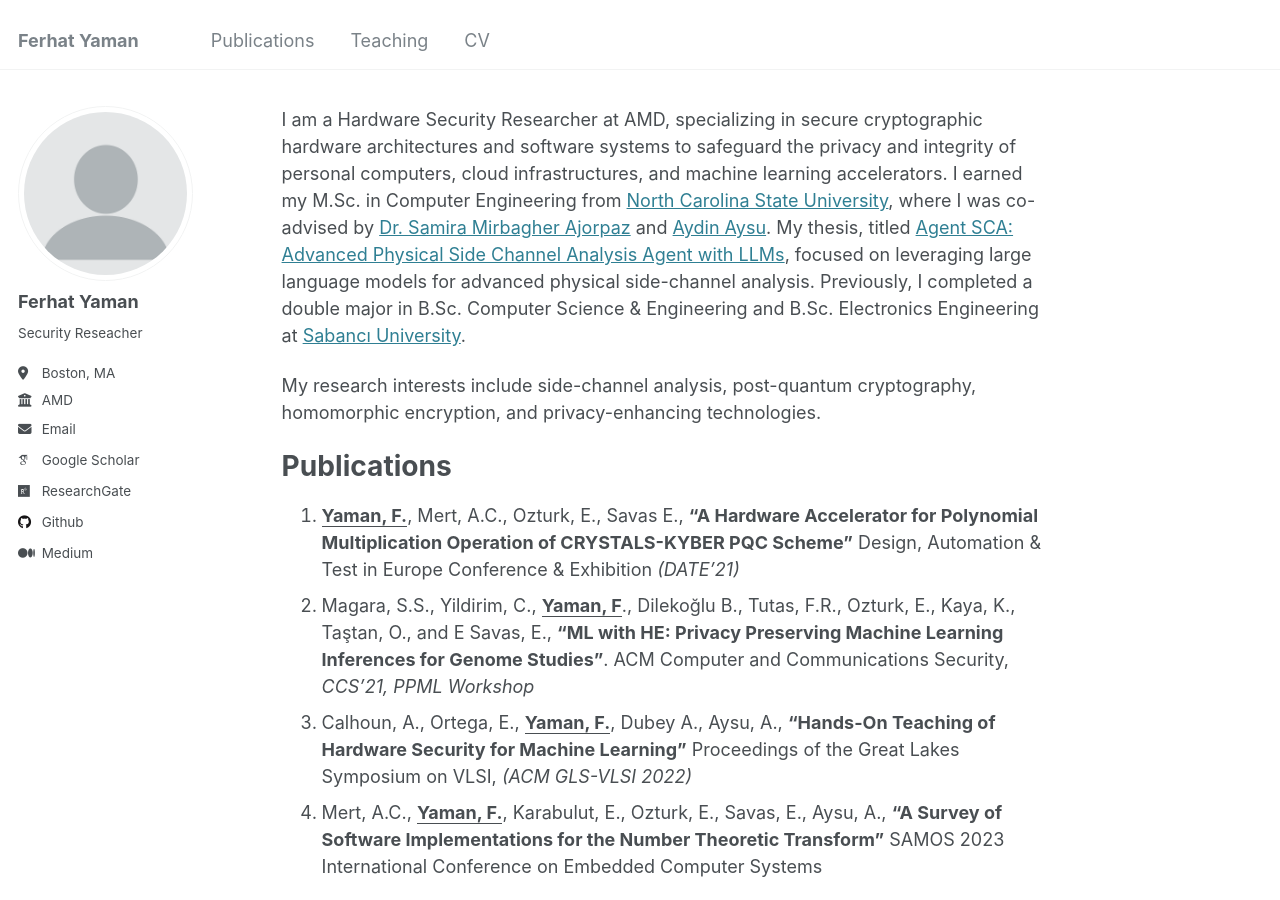
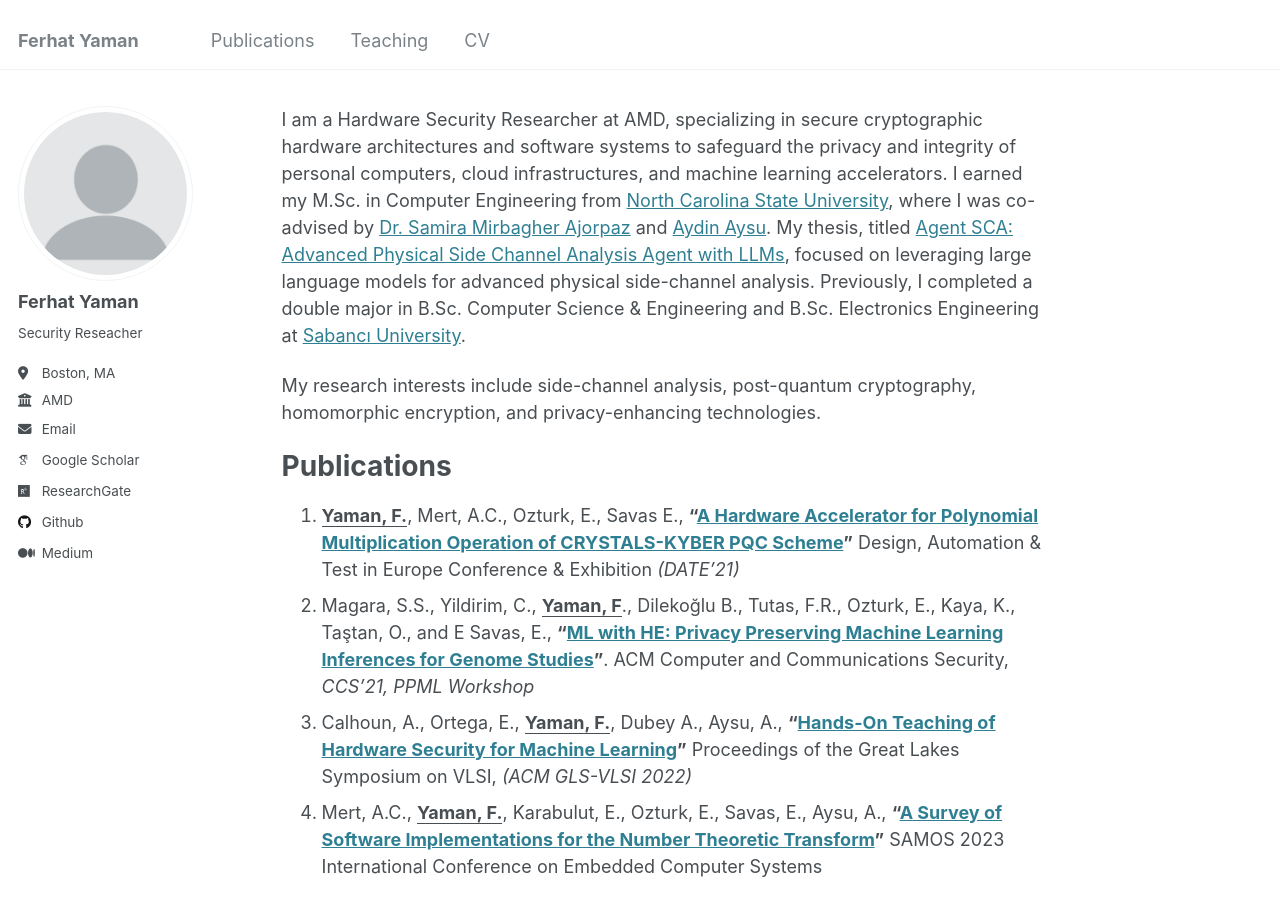
Before and after one commit to ferhatyaman/ferhatyaman.github.io, a Jekyll site: the page built from _pages/about.md, in a window 1280 px wide and 900 px high. Built offline with Jekyll 4.4.1, drawn with Linux system fonts in a browser that asks for light colours; some web fonts are replaced; part of the change alters nothing that is shown.

```diff
--- a/_pages/about.md
+++ b/_pages/about.md
@@ -13,10 +13,10 @@ My research interests include side-channel analysis, post-quantum cryptography,
 
 Publications
 ======
-1. **<ins>Yaman, F.</ins>**, Mert, A.C., Ozturk, E., Savas E., **“A Hardware Accelerator for Polynomial Multiplication Operation of CRYSTALS-KYBER PQC Scheme”** Design, Automation & Test in Europe Conference & Exhibition *(DATE’21)*
-2. Magara, S.S., Yildirim, C., **<ins>Yaman, F</ins>**., Dilekoğlu B., Tutas, F.R., Ozturk, E., Kaya, K., Taştan, O.,  and E Savas, E., **“ML with HE: Privacy Preserving Machine Learning Inferences for Genome Studies”**. ACM Computer and Communications Security, *CCS’21, PPML Workshop*
-3. Calhoun, A., Ortega, E., **<ins>Yaman, F.</ins>**, Dubey A., Aysu, A., **“Hands-On Teaching of Hardware Security for Machine Learning”** Proceedings of the Great Lakes Symposium on VLSI, *(ACM GLS-VLSI 2022)*
-4. Mert, A.C., **<ins>Yaman, F.</ins>**, Karabulut, E., Ozturk, E., Savas, E., Aysu, A., **“A Survey of Software Implementations for the Number Theoretic Transform”** SAMOS 2023 International Conference on Embedded Computer Systems
+1. **<ins>Yaman, F.</ins>**, Mert, A.C., Ozturk, E., Savas E., **“[A Hardware Accelerator for Polynomial Multiplication Operation of CRYSTALS-KYBER PQC Scheme](https://eprint.iacr.org/2021/485.pdf)”** Design, Automation & Test in Europe Conference & Exhibition *(DATE’21)*
+2. Magara, S.S., Yildirim, C., **<ins>Yaman, F</ins>**., Dilekoğlu B., Tutas, F.R., Ozturk, E., Kaya, K., Taştan, O.,  and E Savas, E., **“[ML with HE: Privacy Preserving Machine Learning Inferences for Genome Studies](https://arxiv.org/pdf/2110.11446)”**. ACM Computer and Communications Security, *CCS’21, PPML Workshop*
+3. Calhoun, A., Ortega, E., **<ins>Yaman, F.</ins>**, Dubey A., Aysu, A., **“[Hands-On Teaching of Hardware Security for Machine Learning](https://dl.acm.org/doi/pdf/10.1145/3526241.3530828)”** Proceedings of the Great Lakes Symposium on VLSI, *(ACM GLS-VLSI 2022)*
+4. Mert, A.C., **<ins>Yaman, F.</ins>**, Karabulut, E., Ozturk, E., Savas, E., Aysu, A., **“[A Survey of Software Implementations for the Number Theoretic Transform](https://dl.acm.org/doi/abs/10.1007/978-3-031-46077-7_22)”** SAMOS 2023 International Conference on Embedded Computer Systems
 
 Work Experiences
 ======
```
